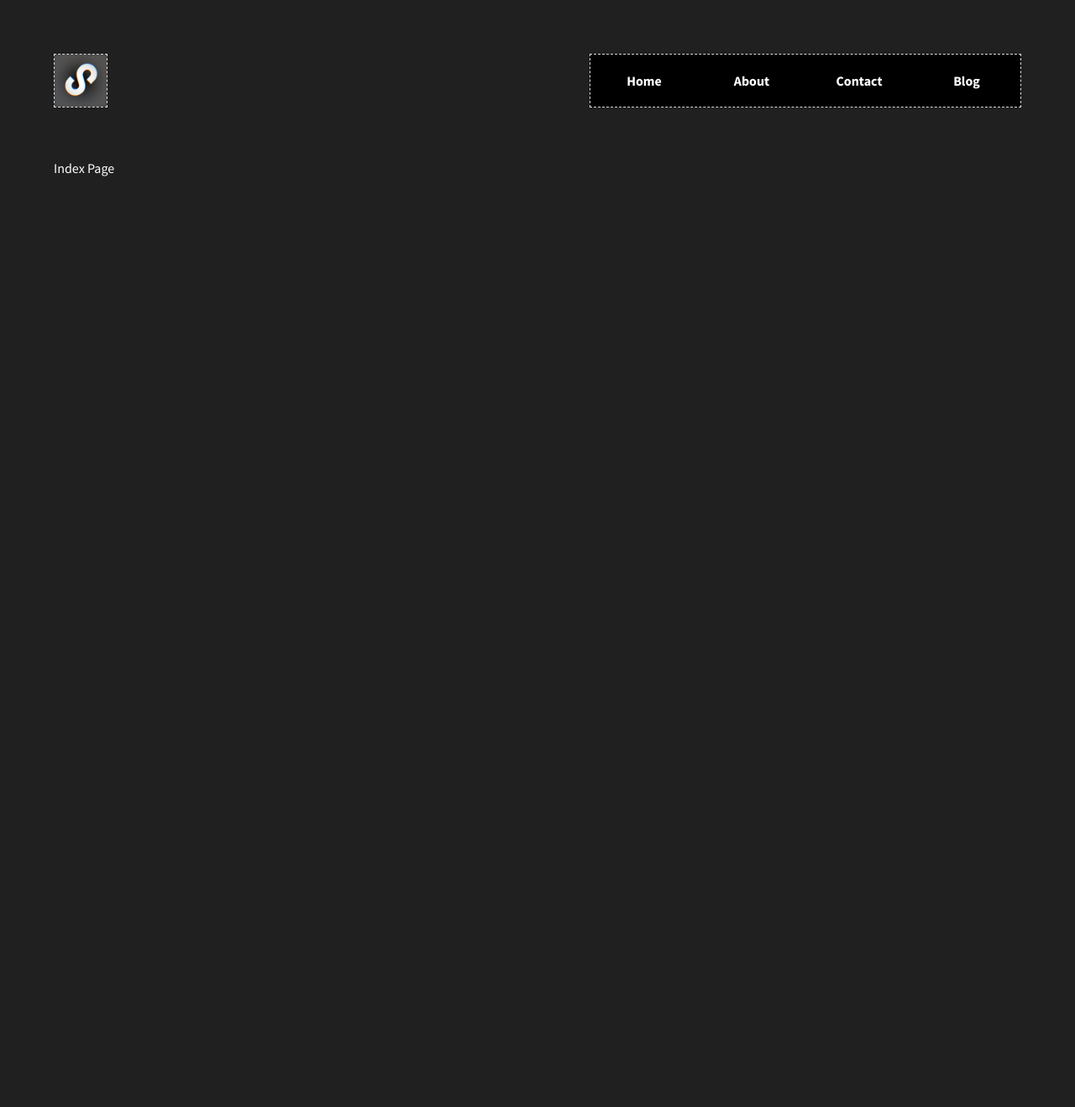
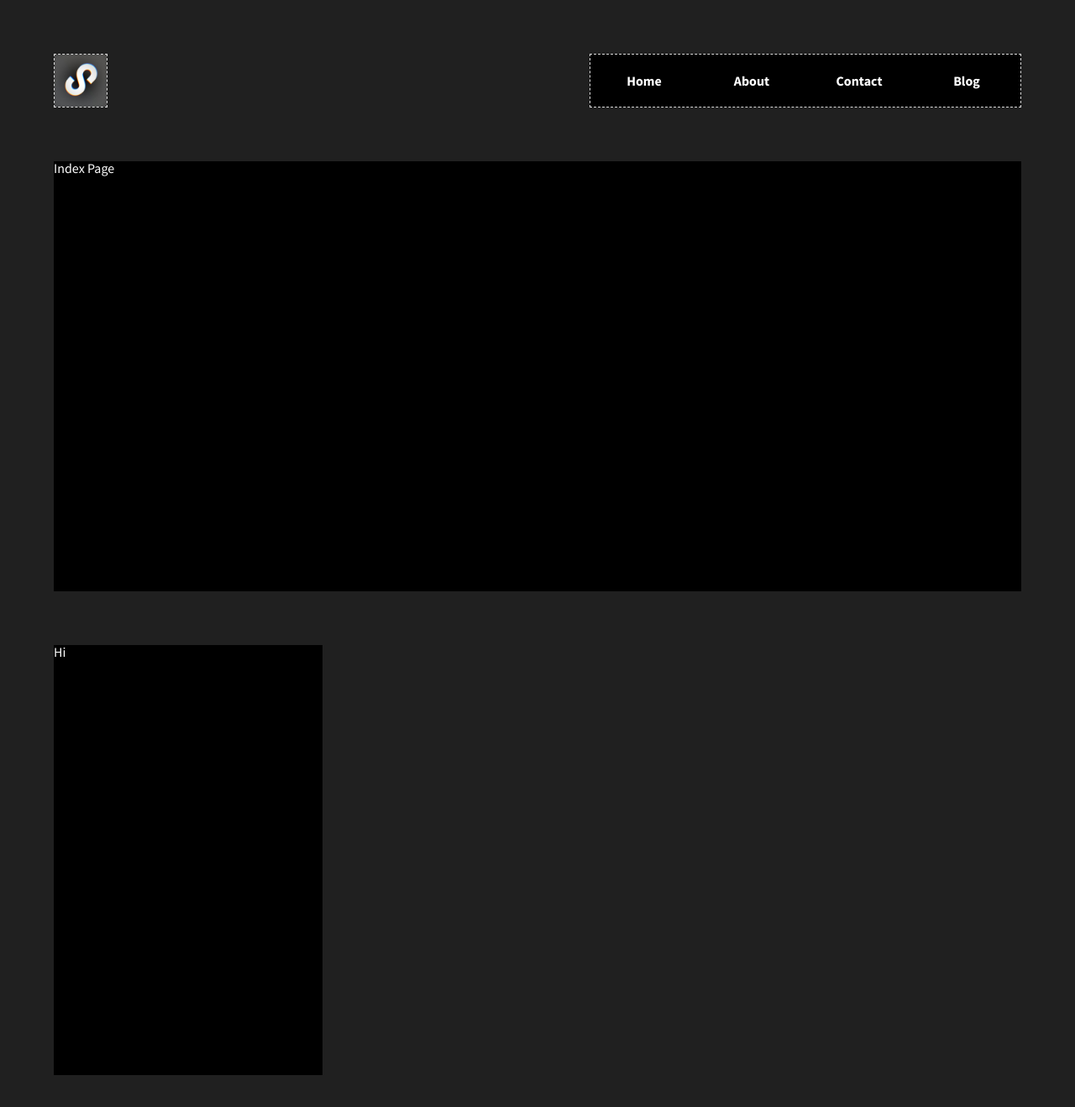
Before and after one commit to susickypavel/frontendista.cz, a Next.js app: page / in a window 1280 px wide. Shown: the top 1318 px of the page at 84% size. Before the commit the page ends 800 px from the top, so only its background shows below. Built offline with nearby package versions, Linux system fonts and the light colour scheme.

Commit message:
feat: main and aside sections

```diff
--- a/pages/index.tsx
+++ b/pages/index.tsx
@@ -3,7 +3,15 @@ import React from "react";
 import PageLayout from "src/components/page-layout/page-layout.component";
 
 const IndexPage: React.FC = () => {
-  return <PageLayout>Index Page</PageLayout>;
+  return (
+    <PageLayout
+      aside={() => {
+        return <div>Hi</div>;
+      }}
+    >
+      Index Page
+    </PageLayout>
+  );
 };
 
 export default IndexPage;
--- a/src/components/navigation/navigation.component.tsx
+++ b/src/components/navigation/navigation.component.tsx
@@ -30,8 +30,18 @@ const Navigation = styled.nav<{ isVisible: boolean }>`
     height: 64px;
     position: static;
 
+    max-width: 896px;
+
     display: flex;
     margin-bottom: 64px;
+  }
+
+  @media (max-width: 1408px) {
+    max-width: 100%;
+  }
+
+  @media (min-width: 1664px) {
+    max-width: 100%;
   }
 `;
 
@@ -88,6 +98,10 @@ const Sidebar = styled.ul<{ isVisible: boolean }>`
         align-items: center;
       }
     }
+  }
+
+  @media (min-width: 1664px) {
+    margin-right: 64px;
   }
 `;
 
--- a/src/components/page-layout/page-layout.component.tsx
+++ b/src/components/page-layout/page-layout.component.tsx
@@ -1,18 +1,51 @@
-import React, { Fragment } from "react";
+import React, { Fragment, ReactElement } from "react";
 import { NextSeo } from "next-seo";
 
+import styled from "@emotion/styled";
 interface Props {
   title?: string;
+  aside?: () => ReactElement;
 }
 
-const PageLayout: React.FC<Props> = ({ children, title = "Pavel Susicky" }) => {
+const Main = styled.main`
+  max-width: 896px;
+  width: 100%;
+  height: 512px;
+  background: black;
+
+  margin-bottom: 64px;
+  margin-right: 64px;
+
+  @media (max-width: 1408px) {
+    margin-right: 0;
+    max-width: 100%;
+  }
+`;
+
+const Aside = styled.aside`
+  width: 320px;
+  min-height: 512px;
+  background: black;
+`;
+
+const ContentHolder = styled.div`
+  display: flex;
+  flex-flow: row wrap;
+
+  align-items: flex-start;
+`;
+
+const PageLayout: React.FC<Props> = ({ children, title = "Pavel Susicky", aside }) => {
   return (
     <Fragment>
       <NextSeo
         title={title}
         description="Pavel Susicky is a Frontend Developer from Czech republic"
       />
-      {children}
+      <ContentHolder>
+        <Main>{children}</Main>
+        {aside && <Aside>{aside()}</Aside>}
+      </ContentHolder>
     </Fragment>
   );
 };
--- a/src/styles/global-css.tsx
+++ b/src/styles/global-css.tsx
@@ -17,6 +17,13 @@ export const GlobalStyle = css`
 
     @media (min-width: 768px) {
       padding: ${DESKTOP_BODY_PADDING}px;
+    }
+  }
+
+  #__next {
+    @media (min-width: 768px) {
+      max-width: 1536px;
+      margin-left: auto;
     }
   }
 
```
